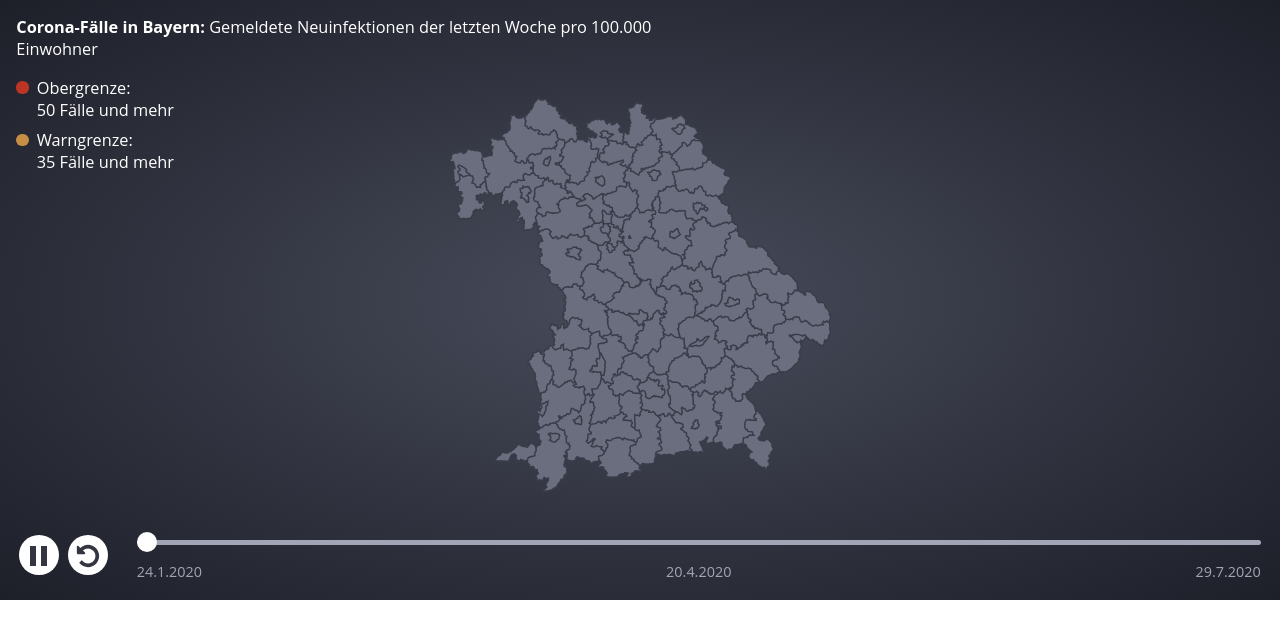
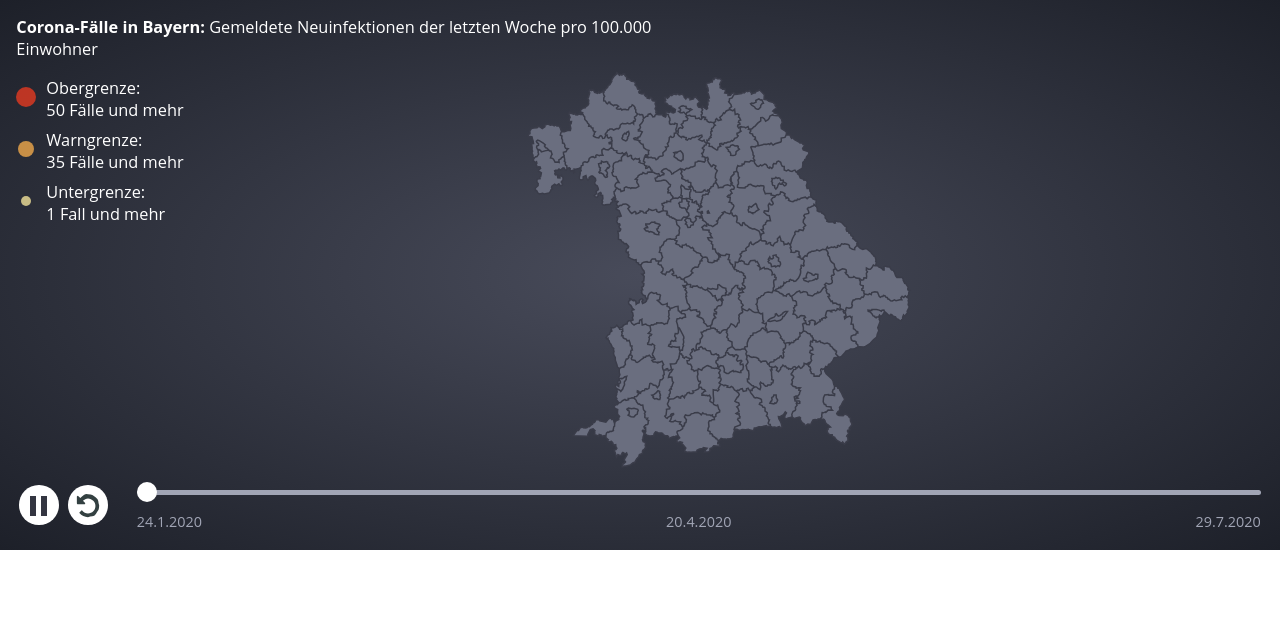
Before and after one commit to br-data/corona-bayern-analyse, a website built with webpack: page src/index.html in a window 1280 px wide. Built offline with nearby package versions, Linux system fonts and the light colour scheme.

Commit message:
Add new legend

```diff
--- a/src/index.html
+++ b/src/index.html
@@ -10,11 +10,26 @@
     <main class="app">
       <header class="header">
         <p><strong>Corona-Fälle in Bayern:</strong> Gemeldete Neuinfektionen der letzten Woche pro 100.000 Einwohner</p>
-
         <div class="legend">
           <ul>
-            <li class="bubble red">Obergrenze: <br>50 Fälle und mehr</li>
-            <li class="bubble orange">Warngrenze: <br>35 Fälle und mehr</li>
+            <li>
+              <svg width="30" height="40" viewBox="0 0 30 40">
+                <circle cx="10" cy="20" fill-opacity="0.75" fill="rgb(240, 59, 32)" r="10"></circle>
+              </svg>
+              <span>Obergrenze: <br>50 Fälle und mehr</span>
+            </li>
+            <li>
+              <svg width="30" height="40" viewBox="0 0 30 40">
+                <circle cx="10" cy="20" fill-opacity="0.75" fill="rgb(254, 178, 76)" r="8"></circle>
+              </svg>
+              <span>Warngrenze: <br>35 Fälle und mehr</span>
+            </li>
+            <li>
+              <svg width="30" height="40" viewBox="0 0 30 40">
+                <circle cx="10" cy="20" fill-opacity="0.75" fill="rgb(255, 237, 160)" r="5"></circle>
+              </svg>
+              <span>Untergrenze: <br>1 Fall und mehr</span>
+            </li>
           </ul>
         </div>
       </header>
@@ -23,7 +38,7 @@
       <navigation class="controls">
         <button class="play-button playing"></button>
         <button class="reset-button">
-          <svg width="1792" height="1792" viewBox="0 0 1792 1792" xmlns="http://www.w3.org/2000/svg"><path fill="#333541" d="M1664 896q0 156-61 298t-164 245-245 164-298 61q-172 0-327-72.5t-264-204.5q-7-10-6.5-22.5t8.5-20.5l137-138q10-9 25-9 16 2 23 12 73 95 179 147t225 52q104 0 198.5-40.5t163.5-109.5 109.5-163.5 40.5-198.5-40.5-198.5-109.5-163.5-163.5-109.5-198.5-40.5q-98 0-188 35.5t-160 101.5l137 138q31 30 14 69-17 40-59 40h-448q-26 0-45-19t-19-45v-448q0-42 40-59 39-17 69 14l130 129q107-101 244.5-156.5t284.5-55.5q156 0 298 61t245 164 164 245 61 298z"/></svg>
+          <svg width="1792" height="1792" viewBox="0 0 1792 1792" xmlns="http://www.w3.org/2000/svg"><path fill="#334041" d="M1664 896q0 206-61 298t-164 245-245 164-298 61q-172 0-327-72.5t-264-204.5q-7-10-6.5-22.5t8.5-20.5l137-138q10-9 25-9 16 2 23 12 73 95 179 147t225 52q104 0 198.5-40.5t163.5-109.5 109.5-163.5 40.5-198.5-40.5-198.5-109.5-163.5-163.5-109.5-198.5-40.5q-98 0-188 40.5t-160 101.5l137 138q31 30 14 69-17 40-59 40h-448q-26 0-45-19t-19-45v-448q0-42 40-59 39-17 69 14l130 129q107-101 244.5-206.5t284.5-55.5q206 0 298 61t245 164 164 245 61 298z"/></svg>
         </button>
         <div class="date-control">
           <input class="date-input" type="range" value="0" min="0" max="180">
--- a/src/map.js
+++ b/src/map.js
@@ -36,7 +36,8 @@ function draw() {
   projection = geoMercator()
     .translate([width/2, height/2])
     .scale(4500)
-    .center([11.4, 48.9]);
+    .center([10.4, 48.9]);
+    // .center([11.4, 48.9]);
 
   const path = geoPath().projection(projection);
 
--- a/src/map.scss
+++ b/src/map.scss
@@ -16,7 +16,7 @@ body {
 .app {
   position: relative;
   width: 100%;
-  height: 600px;
+  height: 550px;
   background: radial-gradient(ellipse at center,#484B5A 0,#1D2029 100%);
 
   .header {
@@ -38,29 +38,9 @@ body {
 
       li {
         margin: .5em 0;
-        padding: 0 0 0 1.25em;
 
-        &.bubble:before {
-          content: '';
-          margin-left: -1.25em;
-          display: inline-block;
-          width: .75em;
-          height: .75em;
-          margin-right: .5em;
-          border-radius: 50%;
-          opacity: .75;
-        }
-
-        &.red:before {
-          background: #f03b20;
-        }
-
-        &.orange:before {
-          background: #feb24c;
-        }
-
-        &.yellow:before {
-          background: #ffeda0;
+        & > svg {
+          float: left;
         }
       }
     }
```
